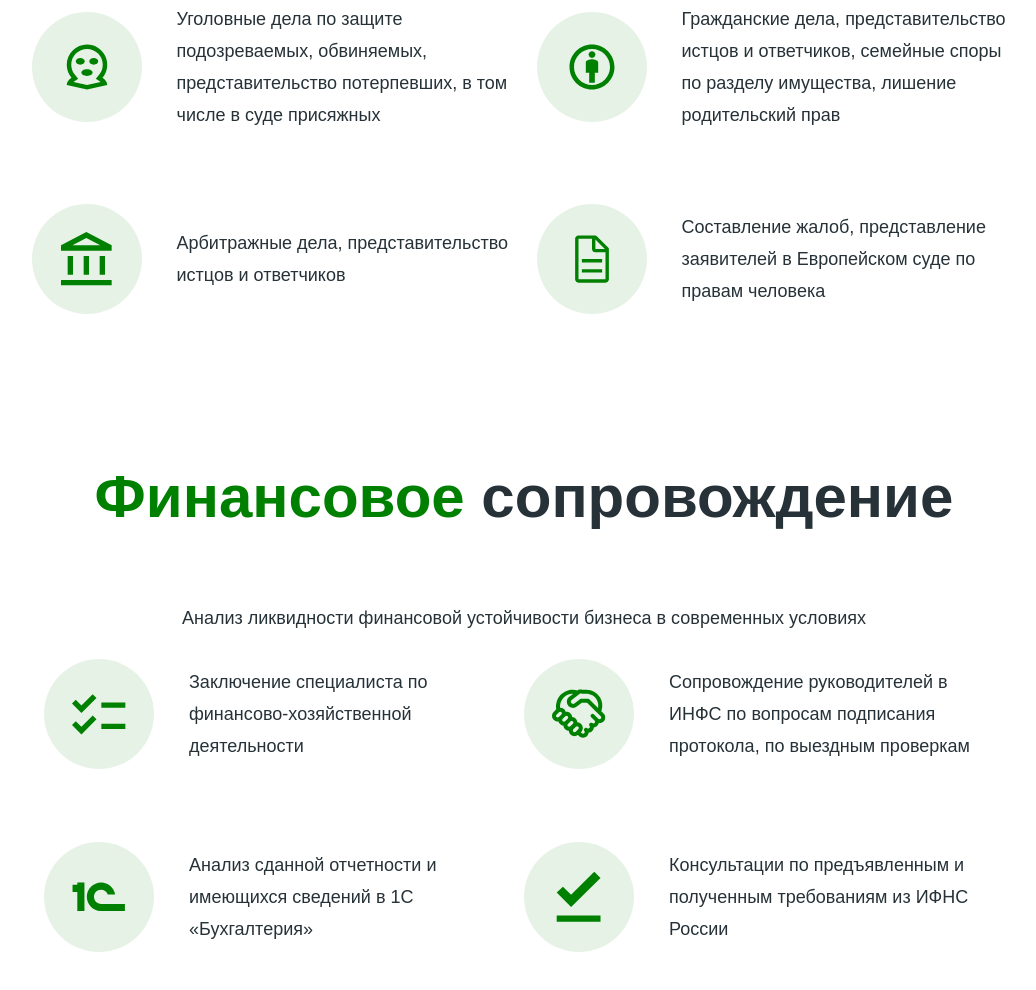
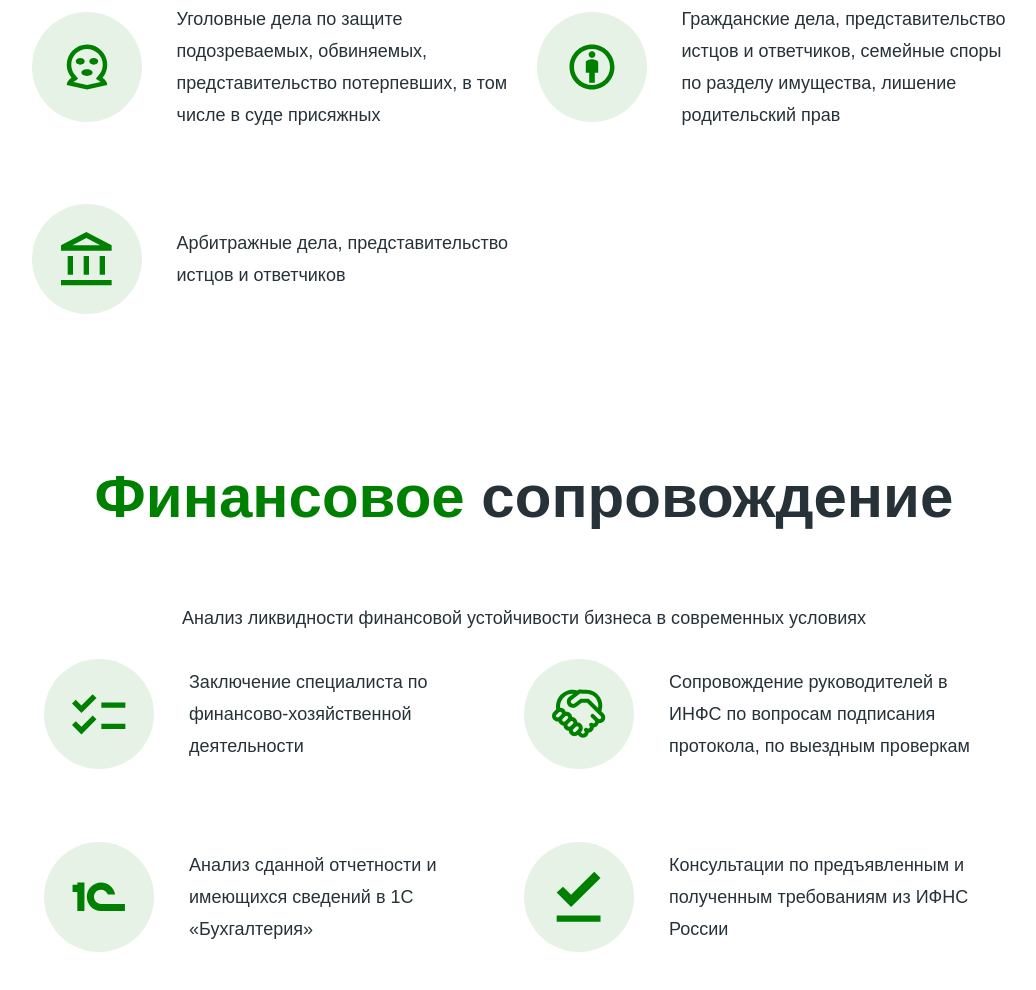
Before and after one commit to polskikh01/vinVinSar, a website: page src/index.html in a window 1280 px wide. Shown: the part 861-1851 px from the top of the page, without its empty margins (116-1152 px from the left). Drawn offline with Linux system fonts and the light colour scheme.

Commit message:
removed one obsoleted item

```diff
--- a/src/index.html
+++ b/src/index.html
@@ -61,10 +61,6 @@
                 <div class="powersItem">
                     <div class="icon"><img src="../assets/icon/powersItem/legal/3.svg" alt="Arbitration cases"></div>
                     <span class="description">Арбитражные дела, представительство истцов и ответчиков</span>
-                </div>
-                <div class="powersItem">
-                    <div class="icon"><img src="../assets/icon/powersItem/legal/4.svg" alt="Drafting complaints"></div>
-                    <span class="description">Составление жалоб, представление заявителей в Европейском суде по правам человека</span>
                 </div>
             </div>
         </div>
```
